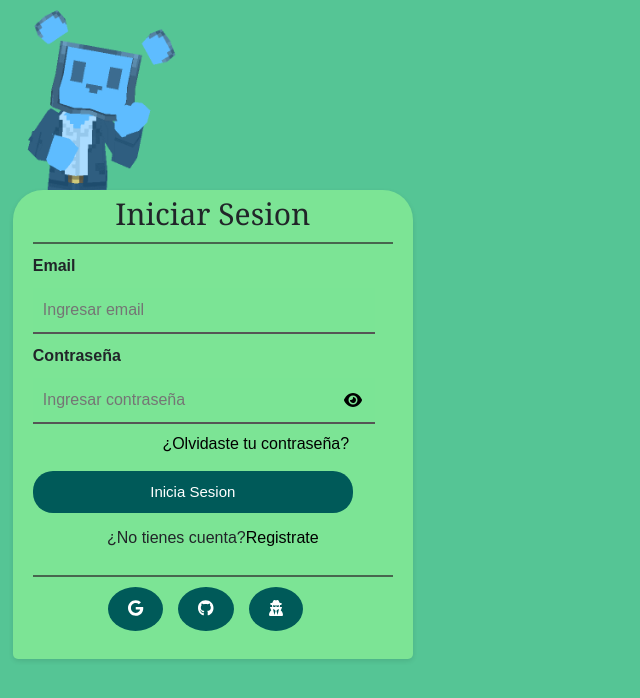
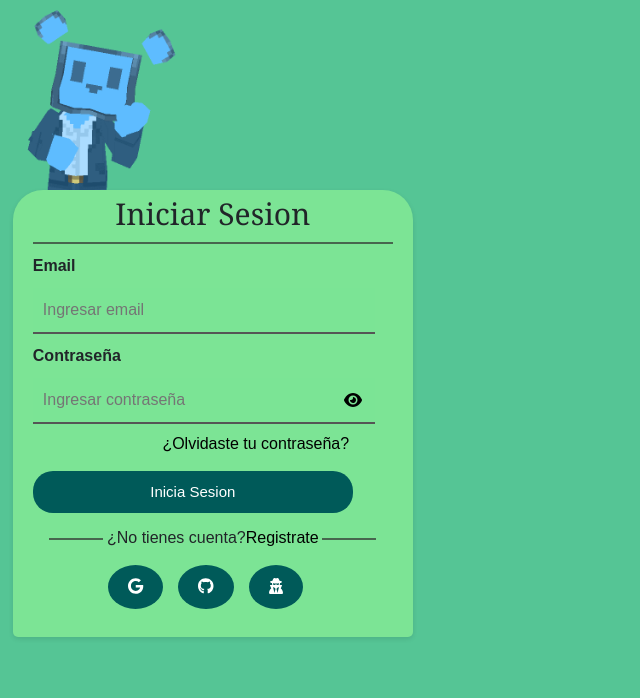
Before and after one commit to vazqueznahuel/Clementina, a React (Create React App) app: page / in a window 1280 px wide. Shown: the top 698 px of the page, without its empty margins (0-640 px from the left). Built offline with nearby package versions, Linux system fonts and the light colour scheme; no server answers.

Commit message:
Arreglando separador del login

```diff
--- a/src/components/login/login.jsx
+++ b/src/components/login/login.jsx
@@ -93,13 +93,15 @@ function Login(props) {
           <button className='button'>Inicia Sesion</button>
         </form>
       <div className='registro'>
+      <hr className='Line-separator-2ConfigPers' />
         <h6 className=''> ¿No tienes cuenta?
                     <Link to='/Registro' className='link-olvidar-contraseña'>
                         Registrate
                     </Link>
         </h6>
+      <hr className='Line-separator-2ConfigPers' />
       </div>
-      <hr className='Line-separator-2ConfigPers' />
+
       <div className='div-botones'>
          <button onClick={signInWithGoogle} className='google-signin-button'>
           <FontAwesomeIcon icon={faGoogle} />
```
